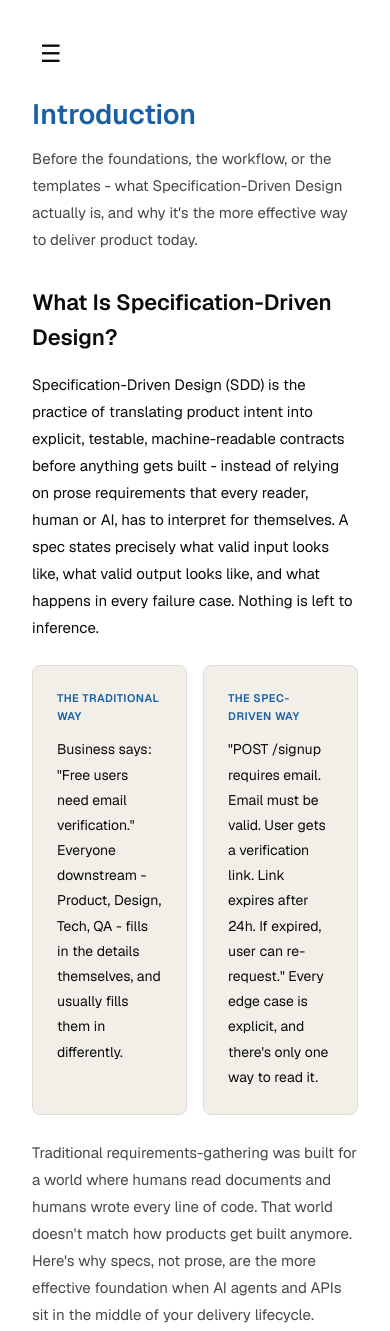
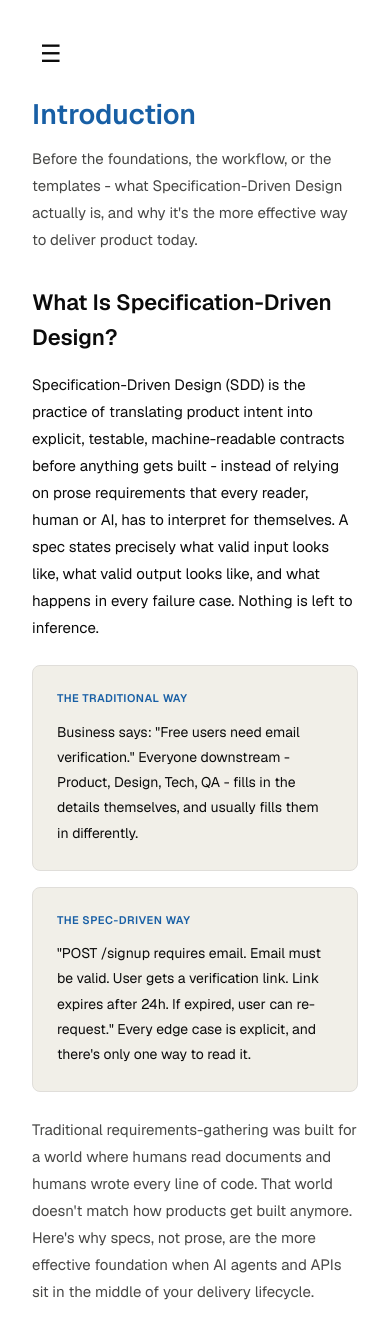
Before and after one commit to cgkean19/spec-driven-design, a plain HTML site: page index.html in a window 390 px wide. Shown: the top 1331 px of the page. Drawn offline with nearby package versions, Linux system fonts and the light colour scheme.

Commit message:
Add files via upload

```diff
--- a/index.html
+++ b/index.html
@@ -368,6 +368,12 @@
 
             .main {
                 margin-left: 0;
+            }
+        }
+
+        @media (max-width: 640px) {
+            .role-grid {
+                grid-template-columns: 1fr;
             }
         }
 
```
